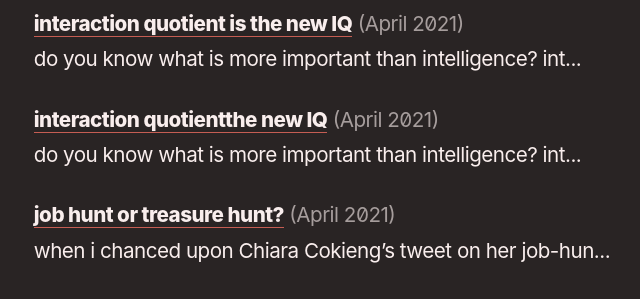
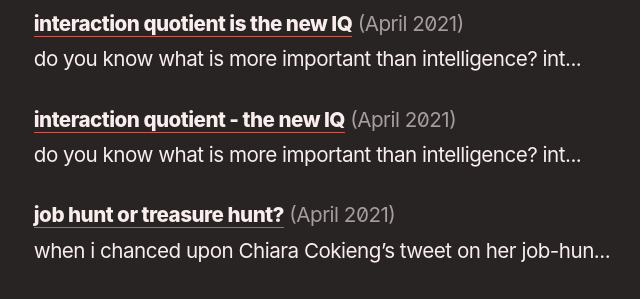
Before and after one commit to reddy2go/redgarden, a Jekyll site: the page built from _pages/archive.md, in a window 1280 px wide and 900 px high, scrolled down 3328 px. Shown: the part 153-452 px from the top of the window, without its empty margins (43-683 px from the left). Built offline with Jekyll 4.4.1, drawn with Linux system fonts in a browser that asks for light colours; some web fonts are replaced; Markdown is read by kramdown in place of the engine named in the settings.

Commit message:
auto commit

```diff
--- a/_notes/interaction quotient.md
+++ b/_notes/interaction quotient.md
@@ -1,5 +1,5 @@
 ---
-title: interaction quotientthe new IQ
+title: interaction quotient - the new IQ
 slug: interaction-quotient-learn-to-play-together
 date_published: 2021-04-19T20:57:03.000Z
 date_updated: 2021-04-30T15:46:05.000Z
```
